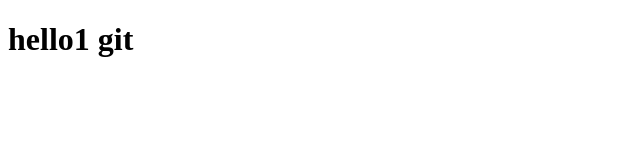
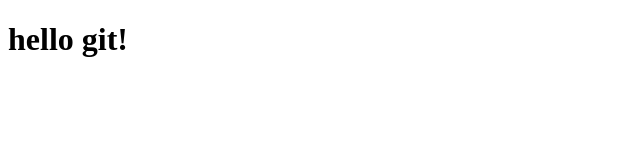
Before and after one commit to NiNoWorkout/git_test, a plain HTML site: page index.html in a window 1280 px wide. Shown: the full height of the page, 0-640 px from the left. Drawn offline with Linux system fonts and the light colour scheme.

Commit message:
Second commit

```diff
--- a/index.html
+++ b/index.html
@@ -5,6 +5,6 @@
 	<title>Title</title>
 </head>
 <body>
-	<h1>hello1 git</h1>
+	<h1>hello git!</h1>
 </body>
 </html>
```
